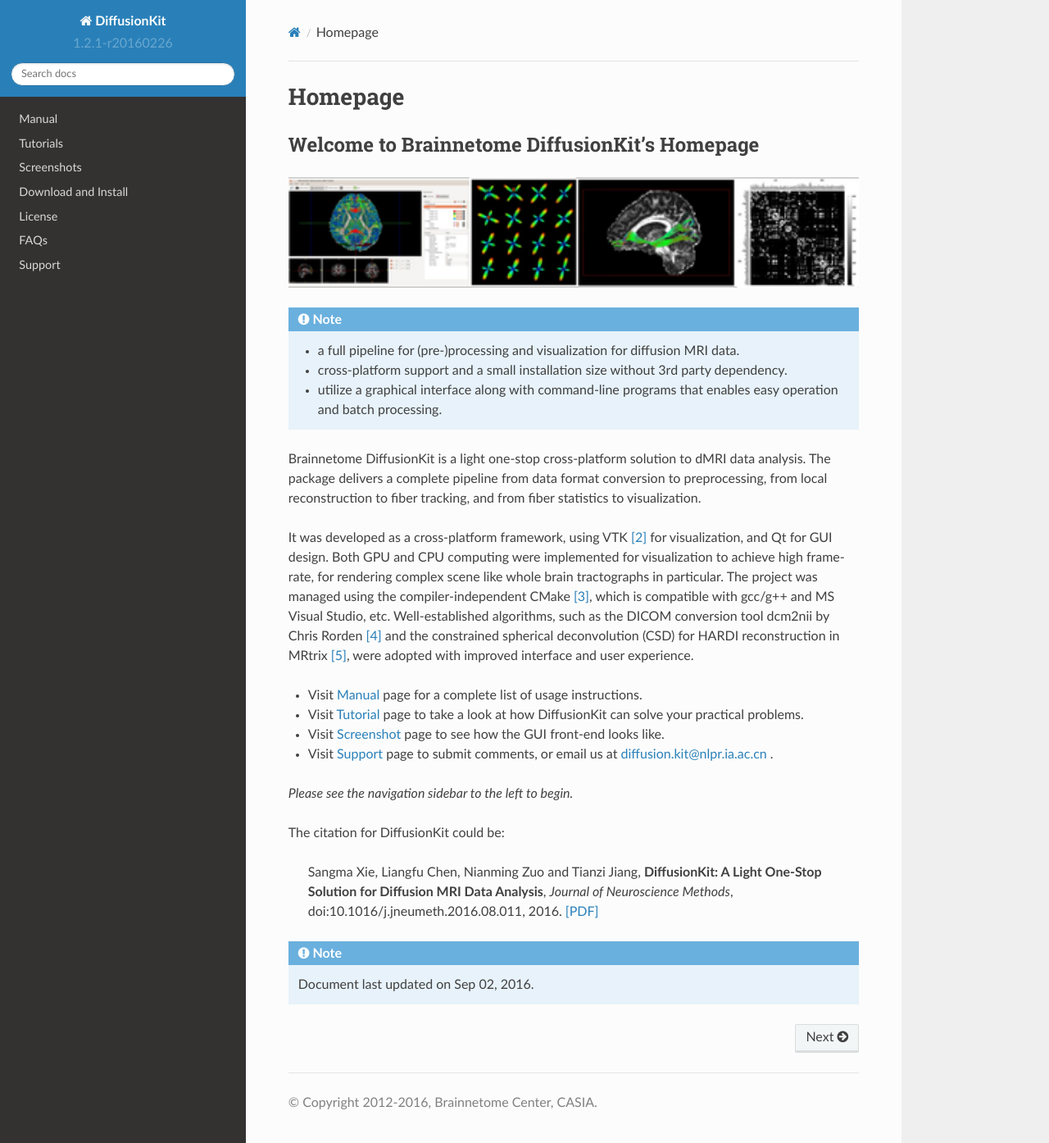
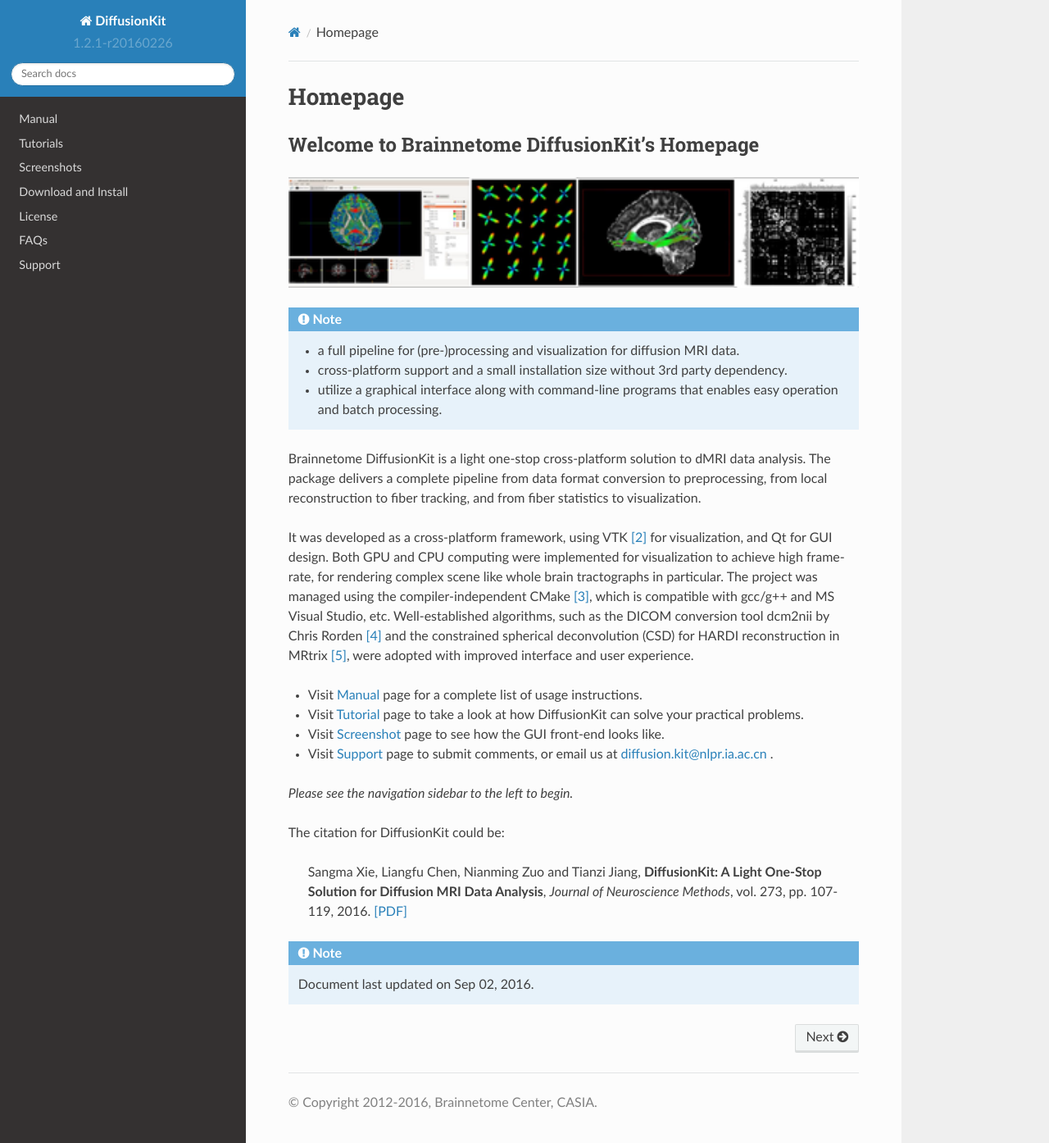
Before and after one commit to brainnetome/diffusionkit, a Sphinx documentation site: the page built from source/index.rst, in a window 1280 px wide and 1394 px high. Shown: the whole window at 82% size. Built offline with Sphinx 7.4.7 and the Read the Docs theme 2.0.0, drawn with Linux system fonts in a browser that asks for light colours.

Commit message:
Formal version of the paper available

```diff
--- a/source/download.rst
+++ b/source/download.rst
@@ -198,7 +198,7 @@
 
 ..
 
- Sangma Xie, Liangfu Chen, Nianming Zuo and Tianzi Jiang, **DiffusionKit: A Light One-Stop Solution for Diffusion MRI Data Analysis**, *Journal of Neuroscience Methods*, doi:10.1016/j.jneumeth.2016.08.011, 2016. `[PDF] <https://raw.githubusercontent.com/brainnetome/diffusionkit/master/source/static/Xie_et_al_JNEUMETH_2016.pdf>`_
+ Sangma Xie, Liangfu Chen, Nianming Zuo and Tianzi Jiang, **DiffusionKit: A Light One-Stop Solution for Diffusion MRI Data Analysis**, *Journal of Neuroscience Methods*, vol. 273, pp. 107-119, 2016. `[PDF] <https://raw.githubusercontent.com/brainnetome/diffusionkit/master/source/static/Xie_et_al_JNEUMETH_2016.pdf>`_
 
 
 .. include:: common.txt
--- a/source/index.rst
+++ b/source/index.rst
@@ -49,7 +49,7 @@
 
 ..
 
- Sangma Xie, Liangfu Chen, Nianming Zuo and Tianzi Jiang, **DiffusionKit: A Light One-Stop Solution for Diffusion MRI Data Analysis**, *Journal of Neuroscience Methods*, doi:10.1016/j.jneumeth.2016.08.011, 2016. `[PDF] <https://raw.githubusercontent.com/brainnetome/diffusionkit/master/source/static/Xie_et_al_JNEUMETH_2016.pdf>`_
+ Sangma Xie, Liangfu Chen, Nianming Zuo and Tianzi Jiang, **DiffusionKit: A Light One-Stop Solution for Diffusion MRI Data Analysis**, *Journal of Neuroscience Methods*, vol. 273, pp. 107-119, 2016. `[PDF] <https://raw.githubusercontent.com/brainnetome/diffusionkit/master/source/static/Xie_et_al_JNEUMETH_2016.pdf>`_
 
 .. toctree::
    :maxdepth: 2
```
